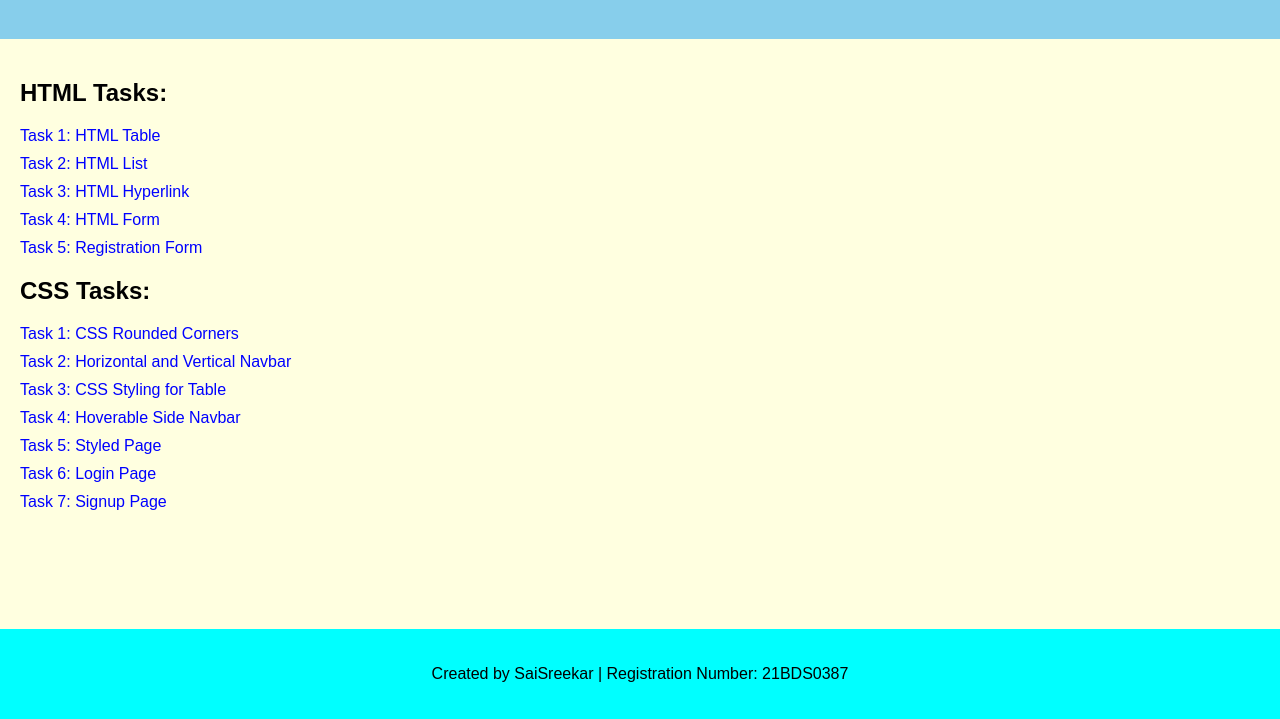
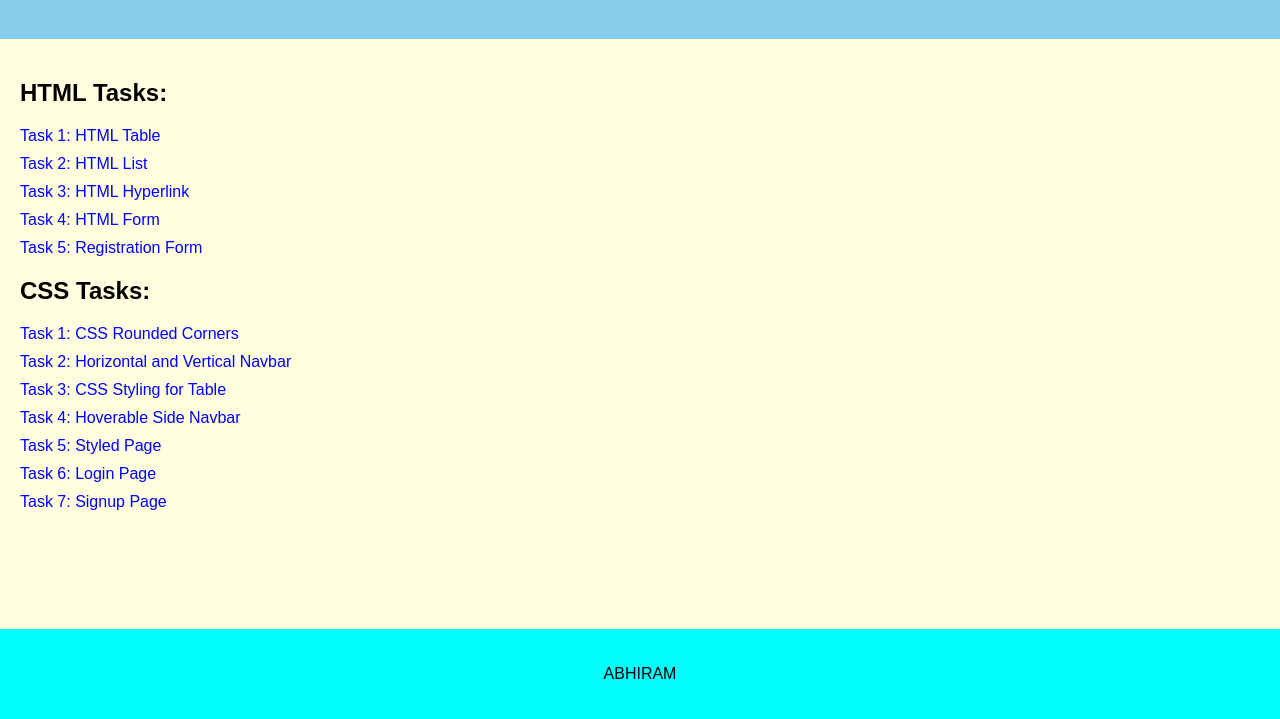
Before and after one commit to Abhiram-manchukonda/Mern-task, a plain HTML site: page index.html in a window 1280 px wide. Shown: the part 81-800 px from the top of the page. Drawn offline with Linux system fonts and the light colour scheme.

Commit message:
Add files via upload

```diff
--- a/index.html
+++ b/index.html
@@ -95,7 +95,7 @@
         </section>
     </main>
     <footer>
-        <p>Created by SaiSreekar | Registration Number: 21BDS0387</p>
+        <p>ABHIRAM</p>
     </footer>
 </body>
 
```
